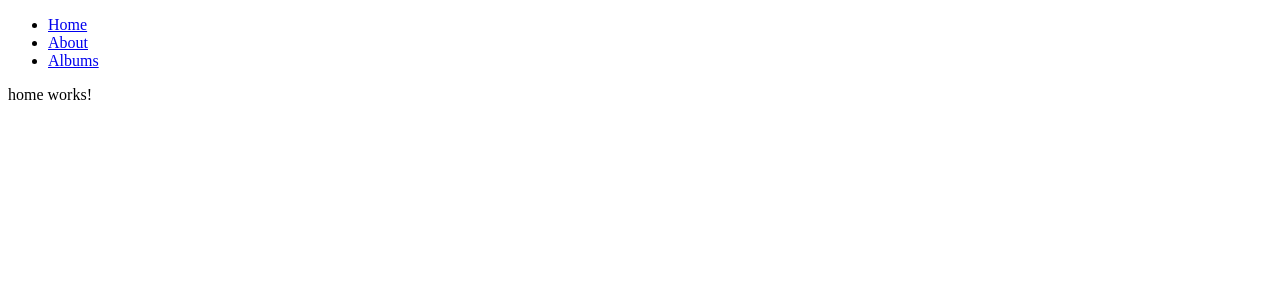
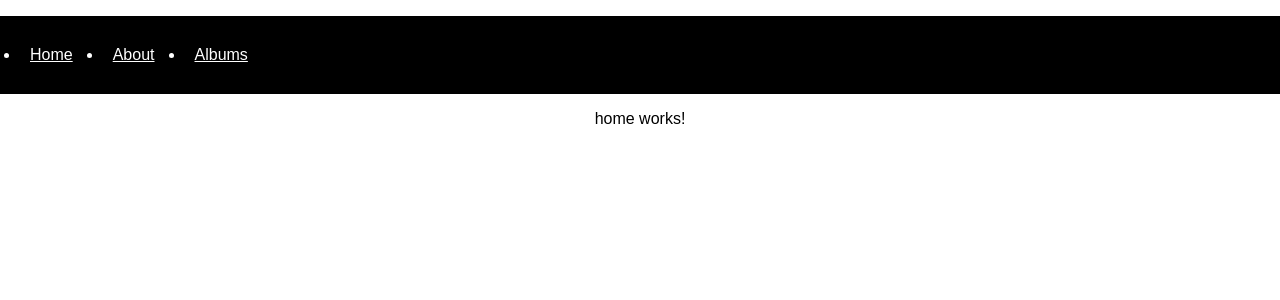
Before and after one commit to Danila-Khlebokazov/Web-Dev, an Angular app in the folder Lab6/lab6/: page /home in a window 1280 px wide. Shown: the top 300 px of the page. Built offline with nearby package versions, Linux system fonts and the light colour scheme.

Commit message:
Lab6 albums page css added

```diff
--- a/Lab6/lab6/src/app/albums/albums.component.css
+++ b/Lab6/lab6/src/app/albums/albums.component.css
@@ -0,0 +1,45 @@
+ul{
+  width: 70%;
+  margin: auto;
+  text-align: left;
+}
+
+li{
+  height: 50px;
+}
+
+input{
+  width: 400px;
+  height: 20px;
+}
+
+.save-button, .delete-button{
+  background-color: #5dab11;
+  border: none;
+  border-radius: 20px;
+  color: white;
+  padding: 5px;
+}
+
+.delete-button{
+  background-color: crimson;
+  float: right;
+}
+
+.change-button{
+  background-color: cadetblue;
+  color: white;
+  border: none;
+  border-radius: 20px;
+}
+
+hr{
+  height: 1px;
+  color: black;
+  background-color: black;
+  margin: 5px;
+}
+
+a{
+  color: black;
+}
--- a/Lab6/lab6/src/app/albums/albums.component.html
+++ b/Lab6/lab6/src/app/albums/albums.component.html
@@ -2,7 +2,7 @@
 
 <fieldset>
   <input type="text" [(ngModel)]="newAlbum.title"><br/>
-  <button (click)="addAlbum()">Add album</button>
+  <button class="save-button" (click)="addAlbum()">Add album</button>
 </fieldset>
 
 <ul>
@@ -10,9 +10,10 @@
     <a routerLink="/albums/{{album.id}}">
       {{album.id}}) {{album.title}}
     </a>
-    <button *ngIf="changeble !== album" (click)="updateAlbum(album)">Change</button>
+    <button class="change-button" *ngIf="changeble !== album" (click)="updateAlbum(album)">Change</button>
     <input *ngIf="changeble === album" type="text" [(ngModel)]="album.title">
-    <button *ngIf="changeble === album" (click)="updateAlbum(newAlbum)">Ok</button>
-    <button (click)="deleteAlbum(album)">Delete</button>
+    <button class="save-button" *ngIf="changeble === album" (click)="updateAlbum(newAlbum)">Ok</button>
+    <button class="delete-button" (click)="deleteAlbum(album)">Delete</button>
+    <hr>
   </li>
 </ul>
--- a/Lab6/lab6/src/app/app.component.css
+++ b/Lab6/lab6/src/app/app.component.css
@@ -0,0 +1,16 @@
+ul{
+  background-color: black;
+  padding: 10px;
+  display: flex;
+  text-align: center;
+  list-style-type: disc;
+  color: white;
+}
+li{
+  padding: 10px;
+  margin: 10px;
+}
+
+a{
+  color: white;
+}
--- a/Lab6/lab6/src/styles.css
+++ b/Lab6/lab6/src/styles.css
@@ -1 +1,7 @@
 /* You can add global styles to this file, and also import other style files */
+
+body{
+  margin: 0px;
+  text-align: center;
+  font-family: sans-serif;
+}
```
